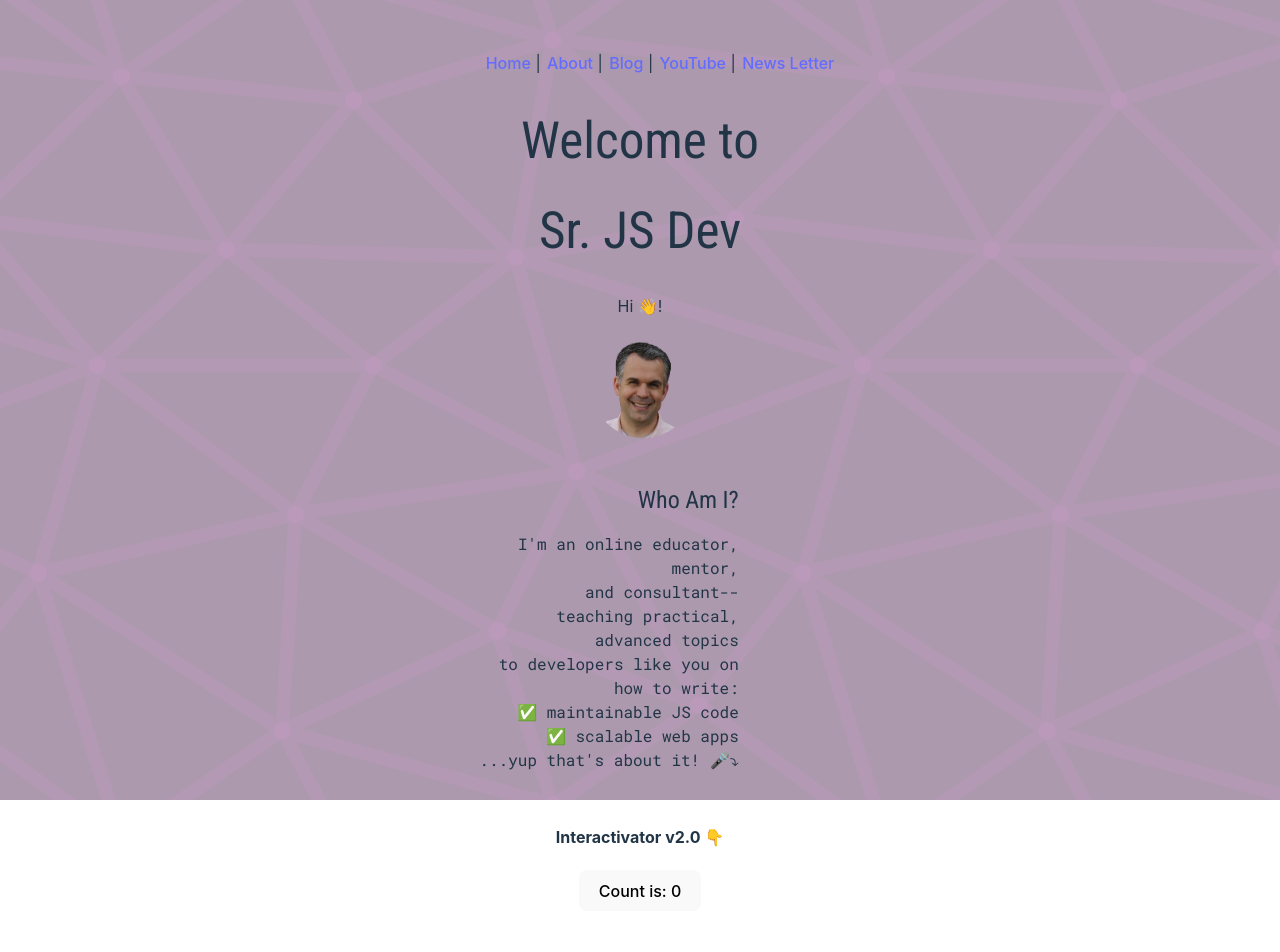
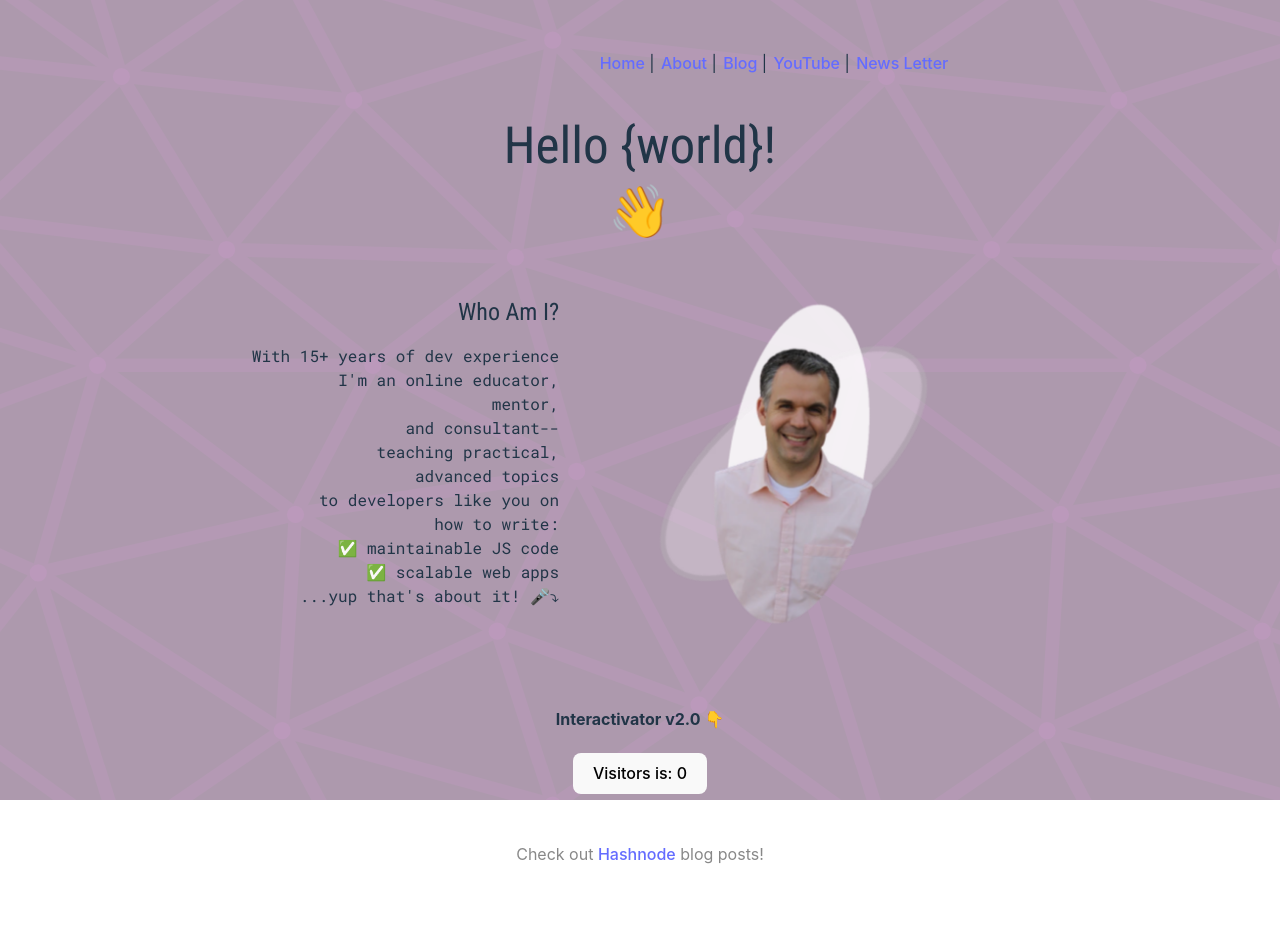
Before and after one commit to SrJSDev/website-main, a Svelte app: page / in a window 1280 px wide. Shown: the top 952 px of the page. After the commit the page ends 914 px from the top, so only its background shows below. Built offline with nearby package versions, Linux system fonts and the light colour scheme.

Commit message:
update mug shot, homepage layout

```diff
--- a/src/app.css
+++ b/src/app.css
@@ -34,7 +34,7 @@ body {
 
 h1 {
   font-size: 3.2em;
-  line-height: 1.1;
+  line-height: 1.3;
 }
 
 h1, h2 {
--- a/src/components/Counter.svelte
+++ b/src/components/Counter.svelte
@@ -1,4 +1,5 @@
 <script>
+  export let label = "Count"
   let count = 0
   const increment = () => {
     count += 1
@@ -7,5 +8,5 @@
 
 <h4>Interactivator v2.0 👇</h4>
 <button on:click={increment}>
-  Count is: {count}
+  {label} is: {count}
 </button>
--- a/src/libs/animate.ts
+++ b/src/libs/animate.ts
@@ -6,7 +6,6 @@ const observer = new IntersectionObserver((entries, self) => {
     entries.forEach((element, i) => {
         const { isIntersecting, target, intersectionRatio } = element
         console.log(i, { isIntersecting, target, intersectionRatio });
-        console.log(i, );
         target.classList.toggle('show', isIntersecting);
     })
 }, options);
@@ -14,8 +13,10 @@ const observer = new IntersectionObserver((entries, self) => {
 export default function observe(...targets: string[] | any[]) {
     targets.forEach(target => {
         if (typeof target === 'string') {
-            target = document.querySelector(target)
+            target = [...document.querySelectorAll(target)]
         }
-        if (target) observer.observe(target)
+        [].concat(target).forEach((t: any) => {
+            if (t) observer.observe(t)
+        })
     })
 }
--- a/src/pages/index.svelte
+++ b/src/pages/index.svelte
@@ -6,31 +6,21 @@
 
   import animate from "../libs/animate";
 
-  let readTheDocsEl;
-
   onMount(() => {
       // animate(".read-the-docs");
-      animate(readTheDocsEl);
+      animate('.hidden');
   })
 </script>
 
 <main>
   <TopNav />
 
-  <h1>Welcome to</h1>
-  <h1>Sr. JS Dev</h1>
+  <h1>Hello {'{world}'}!<br />👋</h1>
 
-  Hi 👋!<br />
-  <a href="https://srjs.dev" target="_blank" rel="noreferrer">
-    <img
-      src="/mug-small-transparent-rounded.webp"
-      class="mug-shot svelte"
-      alt="author mug-shot"
-    />
-  </a>
-
-  <section class="top-intro font-code">
+  <section class="top-intro font-code hidden">
+    <div class="text">
       <h2>Who Am I?</h2>
+      With 15+ years of dev experience<br />
       I'm an online educator,<br />
       mentor,<br />
       and consultant--<br />
@@ -41,37 +31,52 @@
       ✅ maintainable JS code<br />
       ✅ scalable web apps<br />
       ...yup that's about it! 🎤⤵<br />
+    </div>
+    <div>
+      <img
+        src="/mug-ovals1.webp"
+        class="mug-shot svelte"
+        alt="author mug-shot"
+      />
+    </div>
   </section>
 
   <div class="card">
-    <Counter />
+    <Counter label="Visitors" />
   </div>
 
-  <p class="read-the-docs hidden" bind:this={readTheDocsEl}>
+  <p class="read-the-docs hidden">
     Check out <a
-      href="https://github.com/sveltejs/kit#readme"
+      href="https://hashnode.com/@srjsdev"
       target="_blank"
-      rel="noreferrer">SvelteKit</a
-    >!
+      rel="noreferrer">Hashnode</a
+    > blog posts!
   </p>
 </main>
 
 <style>
   section.top-intro {
+    display: flex;
+
+  }
+  section.top-intro div {
+    flex: 1;
+  }
+  section.top-intro .text {
     max-width: 50vw;
     margin: 0 auto;
     text-align: right;
     transform: translateX(-25%);
   }
   .mug-shot {
-    height: 6em;
+    height: 20em;
     padding: 1.5em;
     will-change: filter;
-    transition: 0.5s all;
+    transition: 0.3s all;
   }
   .mug-shot:hover {
     filter: drop-shadow(0 0 2em #ddd);
-    transform: scale(1.2);
+    transform: scale(1.1);
   }
   .read-the-docs {
     color: #888;
```
Also changed, not shown: public/mug-ovals1.webp (added). Lines whose indentation alone changed are shown as unchanged.
